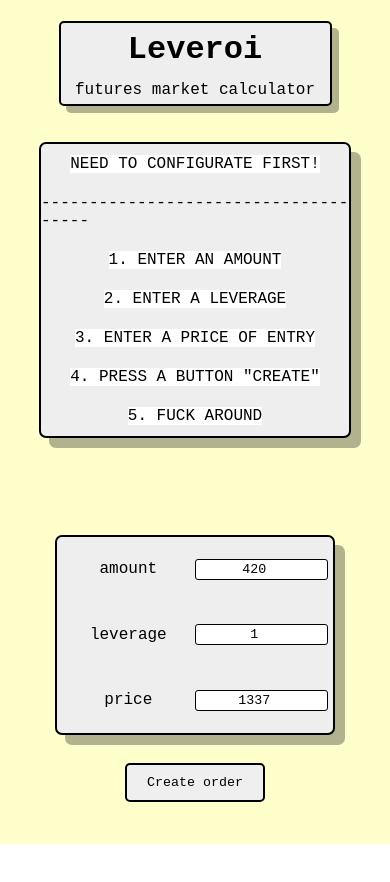
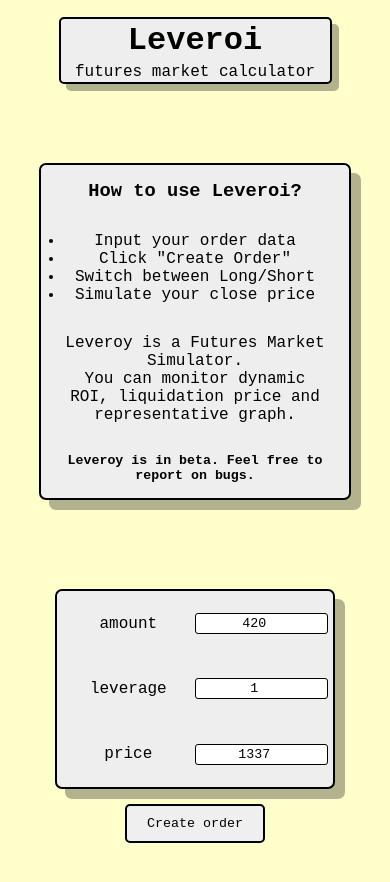
Before and after one commit to Bepely/Leveroi, a React (Create React App) app: page / in a window 390 px wide. Shown: the top 882 px of the page. Before the commit the page ends 844 px from the top, so only its background shows below. Built offline with nearby package versions, Linux system fonts and the light colour scheme.

Commit message:
UX adjustments
New Config display
Fixes to UX and responsivity
(Still works shit)

```diff
--- a/src/App.js
+++ b/src/App.js
@@ -49,7 +49,7 @@ function App() {
 
   return (
 
-    <div id="root">
+    <div id="appRoot">
         <Display
          init={init}
          openOrder={openOrder}
--- a/src/blocks/Display.js
+++ b/src/blocks/Display.js
@@ -86,16 +86,22 @@ const Display = ({openOrder, init, closeOrder, setCloseOrder}) => {
 
             {init === false ?
 
-            <div className='container' id='newOrderInstructions'>
-            <div>NEED TO CONFIGURATE FIRST!</div>
-            -------------------------------------
-            <div>1. ENTER AN AMOUNT</div>
-            <div>2. ENTER A LEVERAGE</div>
-            <div>3. ENTER A PRICE OF ENTRY</div>
-            <div>4. PRESS A BUTTON "CREATE"</div>
-            <div>5. FUCK AROUND</div>
+            <article className='container' id='newOrderInstructions'>
+            <h3>How to use Leveroi?</h3>
+            <ul>
+                <li>Input your order data</li>
+                <li>Click "Create Order"</li>
+                <li>Switch between Long/Short</li>
+                <li>Simulate your close price</li>
+            </ul>
+            <p>Leveroy is a Futures Market Simulator. <br/>
+                You can monitor dynamic ROI, liquidation price
+                and representative graph.
+            </p>
+            <h5>Leveroy is in beta. Feel free to report on bugs.</h5>
 
-            </div>
+
+            </article>
 
 
             :
--- a/src/blocks/Graph.js
+++ b/src/blocks/Graph.js
@@ -1,48 +1,22 @@
 import React from 'react';
 
 import {VictoryChart, VictoryLine, VictoryLabel, VictoryScatter} from 'victory'
+import {useRef, useEffect, useState} from "react"
 
 import "../styles/details/graph.css"
 
 
-
-let scaleRange = [1.9, 2, 2.1, 2.2, 2.3, 2.4, 2.5,
-                  2.6,
-                  2.7, 2.8, 2.9, 3, 3.1, 3.2, 3.3]
-
-                  const defaultScale = Math.ceil((scaleRange.length/2))
-                  let widthScale
-                  let heightScale
-
-
-let scaleMeasure = () => {
-  let widthScaleNum
-  let heightScaleNum
-
-  if(window.innerWidth < window.innerHeight){
-  widthScaleNum = defaultScale - (((window.innerHeight - window.innerWidth)-(window.innerHeight - window.innerWidth) % 100)/100)
-  heightScaleNum = defaultScale + widthScaleNum
-  console.log("WIDTH < HEIGHT",widthScaleNum, heightScaleNum);
-  } else if (window.innerWidth === window.innerHeight) {
-    widthScaleNum = defaultScale
-    heightScaleNum = defaultScale
-    console.log("WIDTH = HEIGHT",widthScaleNum, heightScaleNum);
-  } else {
-    widthScaleNum = scaleRange.length - (((window.innerWidth - window.innerHeight)-(window.innerWidth - window.innerHeight) % 100)/100)
-    heightScaleNum = scaleRange.length - widthScaleNum+1
-    console.log("WIDTH > HEIGHT",widthScaleNum, heightScaleNum)
-  }
-
-  widthScale = scaleRange[widthScaleNum-1]
-  heightScale = scaleRange[heightScaleNum-1]
-
-  console.log("RESULT", widthScale, heightScale);
-}
-
-
 const Graph = ({close, open}) => {
 
-scaleMeasure()
+  const [height, setHeight] = useState(100)
+  const [width, setWidth] = useState(100)
+  const ref = useRef(null)
+
+  useEffect(() => {
+    setHeight(ref.current.clientHeight)
+    setWidth(ref.current.clientWidth)
+    console.log(height, width);
+  },[width])
 
 
 let victoryData =
@@ -50,9 +24,14 @@ let victoryData =
    {x: "Close", y: Number(close.closePrice), label: close.closePrice, size: 4 }, ]
 
   return (
-    <div className='graph container' id='graph'>
-    <VictoryChart padding={{top: 50, bottom: 50, left: 55, right: 50}}  width={window.innerWidth/widthScale} height={window.innerHeight/heightScale}
+    <div className='graph container' id='graph' ref={ref}>
+
+    <VictoryChart
+      height={window.innerWidth-window.innerHeight < 0 ? window.innerHeight/3 :  height*0.9  }
+      width={width}
+     padding={{top: 50, bottom: 50, left: 55, right: 50}}
     domain={{y: [close.min, close.max]}}
+    animate={false}
 
     >
 
@@ -61,11 +40,14 @@ let victoryData =
 
         data={victoryData}
         style={{ data: { stroke: "#000000", strokeWidth: 3 } }}
+        animate={false}
       />
       <VictoryScatter data={victoryData}
+      animate={false}
       style={{ data: {fill:"#000000"}}}
       labelComponent={
        <VictoryLabel
+       animate={false}
        data={victoryData}
        dx={10}
        dy={-20}
--- a/src/blocks/Results.js
+++ b/src/blocks/Results.js
@@ -118,8 +118,10 @@ const Results = ({close, setClose, open, setOpen, init, _setInit}) => {
 
                 </div>
             </div>
-            <div className="priceHolder"><h5>Entry:{Number(open.price).toFixed(2)}</h5></div>
-            <div className="priceHolder"> <h5>Close:{Number(close.closePrice).toFixed(2)}</h5></div>
+            <div className="priceHolder">
+              <h5>Entry:{Number(open.price).toFixed(2)}</h5>
+              <h5>Close:{Number(close.closePrice).toFixed(2)}</h5>
+            </div>
           </div>
           :
           <div id='reactiveResults'>
@@ -160,8 +162,10 @@ const Results = ({close, setClose, open, setOpen, init, _setInit}) => {
 
                 </div>
             </div>
-            <div className="priceHolder"><h5>Entry:{Number(open.price).toFixed(2)}</h5></div>
-            <div className="priceHolder"> <h5>Close:{Number(close.closePrice).toFixed(2)}</h5></div>
+            <div className="priceHolder">
+              <h5>Entry:{Number(open.price).toFixed(2)}</h5>
+              <h5>Close:{Number(close.closePrice).toFixed(2)}</h5>
+            </div>
           </div>
 
         }
--- a/src/reusable/Slider.js
+++ b/src/reusable/Slider.js
@@ -36,7 +36,7 @@ else{whatFix = 7}
           value={Number(closeOrder.closePrice).toFixed(whatFix)}
           min={Number(closeOrder.min)}
           max={Number(closeOrder.max)}
-          step={subtraction/1000}
+          step={subtraction/50}
           onChange={changeClosePrice}
           color="primary"
       />
--- a/src/styles/blocks/controls.css
+++ b/src/styles/blocks/controls.css
@@ -53,8 +53,8 @@
 @media (max-aspect-ratio: 1/1){
     .resultControls{
         grid-area: rc;
-        width: 100vw;
-        height: 100%;
+        width: 100%;
+        height: 40vh;
     }
     #controlsContainer{
         max-height: 90%;
--- a/src/styles/blocks/display.css
+++ b/src/styles/blocks/display.css
@@ -22,6 +22,7 @@
 #newOrderInstructions{
     display: grid;
     place-items: center;
+    text-align: center;
     border: 2px solid black;
     width: 80%;
     height: 80%;
@@ -29,8 +30,8 @@
     box-shadow: 10px 10px rgba(0,0,0,.30);
     background-color: #eeeeee;
 }
-#newOrderInstructions>div{
-    background-color: #ffffff;
+#newOrderInstructions>*{
+    width: 85%;
 }
 
 
@@ -41,8 +42,8 @@
 
 @media (max-aspect-ratio: 1/1){
     #displayRoot{
-        width: 100vw;
-        height: 100%;
+        width: 100%;
+        height: 50vh;
     }
     #displayContainer{
         height: 90%;
--- a/src/styles/blocks/header.css
+++ b/src/styles/blocks/header.css
@@ -39,8 +39,8 @@ header{
 
 @media (max-aspect-ratio: 1/1){
     header{
-        width: 100vw;
-        height: 100%;
+        width: 100%;
+        height: 10vh;
     }
 
     #headerContainer{
--- a/src/styles/blocks/results.css
+++ b/src/styles/blocks/results.css
@@ -4,6 +4,7 @@
     place-items: center;
     width: 100%;
     height: 100%;
+
 
 }
 
@@ -19,12 +20,10 @@
 #reactiveResults{
     display: grid;
     grid-template-columns: 1fr 1fr;
-    grid-gap: 5px;
     place-items: center;
     border: 2px solid black;
-    padding: 20px;
     border-radius: 5px;
-    width: 500px;
+    width: 100%;
     background-color: #eeeeee;
     box-shadow: 7px 7px rgba(0,0,0,.30);
 }
@@ -49,6 +48,7 @@
 
 .orderData{
     display: grid;
+    width: 80%;
     grid-template-columns: 1fr 1fr;
     border-radius: 4px;
     margin: 6px;
@@ -71,11 +71,15 @@
 
 .pnlResults{
     display: grid;
+    width: 80%;
+    height: 80%;
 }
 .pnlResults>p{
     text-align: center;
 }
 .pnlContainer{
+    width: 100%;
+    height: 100%;
     display: grid;
     grid-template-columns: 1fr 1fr 1fr;
     border-bottom: 2px solid black;
@@ -98,7 +102,13 @@
 .priceHolder{
 
     text-align: center;
-    width: 100%;
+    width: 80%;
+    display: grid;
+    grid-template-columns: 1fr 1fr;
+    padding: 2px;
+}
+.priceHolder > *{
+padding: 2px;
 }
 #liquidation{
     text-align: center;
@@ -121,26 +131,24 @@
 
 @media (max-aspect-ratio: 1/1){
     #results{
-        width: 100vw;
-        height: 100%;
+        width: 100%;
+        height: 40vh;
     }
 
     #reactiveResults{
         display: grid;
-        grid-template-columns: 1fr 1fr;
-        grid-gap: 5px;
+        grid-template-columns: 1fr;
+        grid-template-rows: 1fr 1fr;
         place-items: center;
         border: 2px solid black;
-        padding: 20px;
+
         border-radius: 5px;
-        width: 100%;
+        height: 100%;
+        width: 100%
 
     }
     #reactiveResultsContainer{
-        display: grid;
-        grid-template-rows: 2fr 1fr;
-        place-items: center;
-        height: 80%;
+
         width: 85%;
 
     }
--- a/src/styles/details/button.css
+++ b/src/styles/details/button.css
@@ -1,13 +1,21 @@
 
 
 .greenButton{
-    background: rgba(0, 255, 0, 0.1);
     width: 100%;
+    border: 2px solid black;
+}
+.greenButton:disabled{
+    background: rgba(0, 255, 0, 0.3);
+    border: 2px solid rgb(0, 155, 0);
 }
 
 .redButton{
-    background-color: rgba(255, 0, 0, 0.1);
+    border: 2px solid black;
     width: 100%;
+}
+.redButton:disabled{
+    background-color: rgba(255, 0, 0, 0.3);
+    border: 2px solid rgba(155, 0, 0) ;
 }
 
 
--- a/src/styles/details/graph.css
+++ b/src/styles/details/graph.css
@@ -7,9 +7,14 @@
     display: grid;
     place-items: center;
 }
+#graphContainer > *{
+
+    transition: none;
+
+}
 
 #graph{
-
+    width: 100%;
     height: 100%;
 }
 
--- a/src/styles/major.css
+++ b/src/styles/major.css
@@ -7,10 +7,12 @@
     transition: all .4s ease;
 }
 
-#root{
+
+#appRoot{
     display: grid;
-    width: 100vw;
-    height: 100vh;
+    width: 100%;
+    max-height: min-content;
+    align-items: stretch;
     grid-template-areas:"d h"
                         "d rc"
                         "d rc";
@@ -25,11 +27,18 @@
 
 
 @media (max-aspect-ratio: 1/1) {
-    #root{
+    #appRoot{
         grid-template-areas:"h"
         "d"
         "rc";
         grid-template-columns: 1fr;
         grid-template-rows: 2fr 7fr 7fr;
+
     }
 }
+
+@media (min-aspect-ratio: 1/1){
+    #appRoot{
+        height: 100vh;
+    }
+}
```
